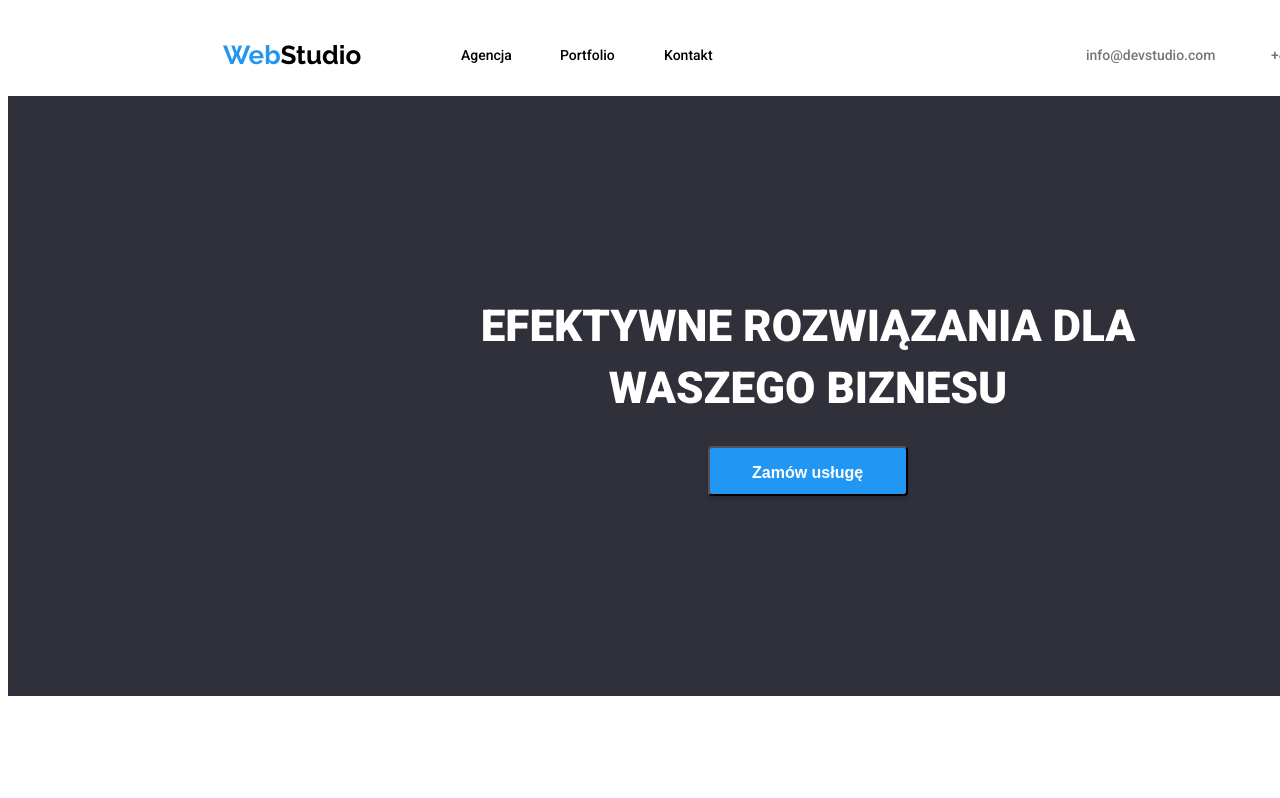
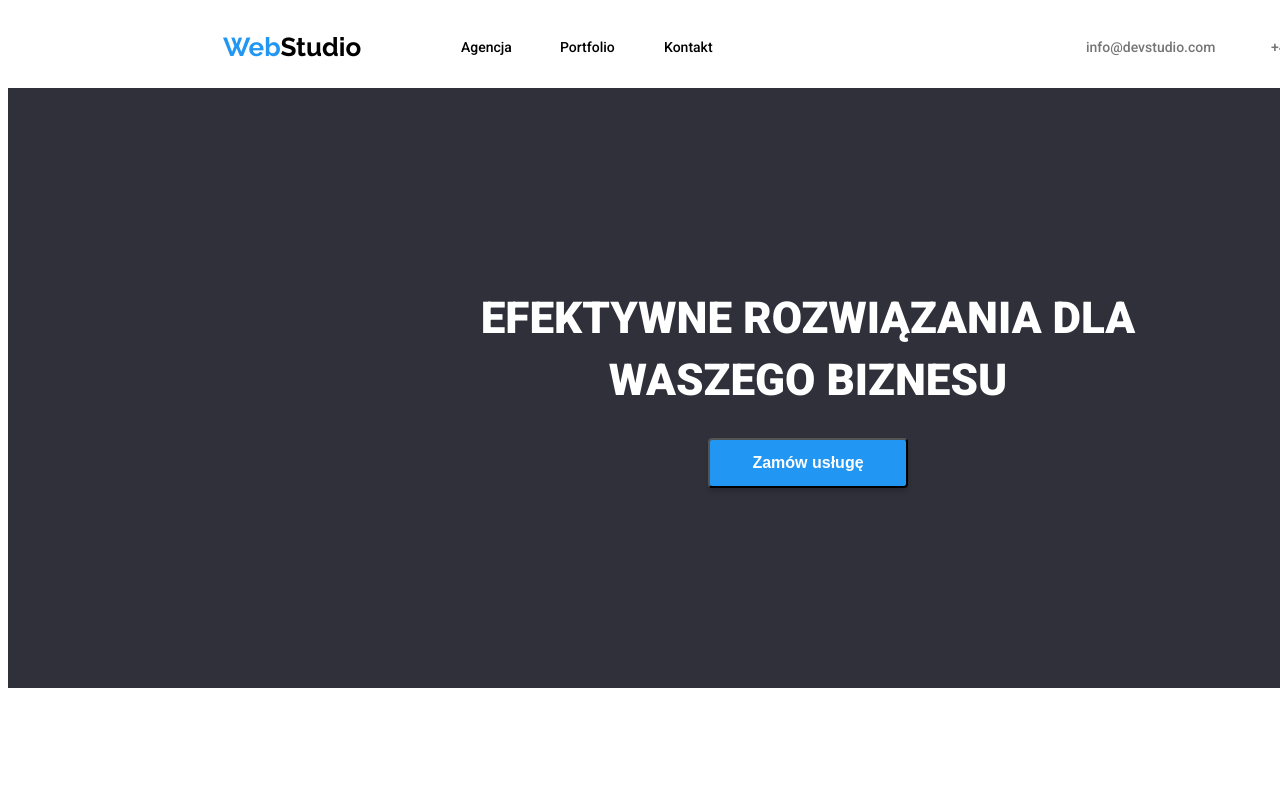
Before and after one commit to piotrgrabowski97/goit-markup-hw-02, a plain HTML site: page index.html in a window 1280 px wide. Shown: the top 798 px of the page. Drawn offline with Linux system fonts and the light colour scheme.

Commit message:
major update
index.html, portfolio.html and styles.css update

```diff
--- a/css/styles.css
+++ b/css/styles.css
@@ -1,5 +1,5 @@
 body {
-  font-family: 'Roboto', sans-serif;
+  font-family: 'Roboto', 'Raleway', sans-serif;
   width: 1600px;
   background: var(--white-color);
   color: var(--black-color);
@@ -37,6 +37,11 @@ body {
   background: var(--grey-color);
 }
 
+.element-second {
+  position: absolute;
+  width: 1600px;
+}
+
 .element-third {
   position: absolute;
   margin: 0;
@@ -70,7 +75,6 @@ body {
   left: 215px;
   top: 24px;
   font-family: 'Raleway';
-  font-weight: 700;
   font-size: 26px;
   line-height: 1.2;
   color: var(--blue-color);
@@ -86,7 +90,6 @@ body {
   left: 215px;
   top: 60px;
   font-family: 'Raleway';
-  font-weight: 700;
   font-size: 26px;
   line-height: 1.2;
   color: var(--blue-color);
@@ -97,10 +100,20 @@ body {
   color: var(--white-color);
 }
 
+.navigation {
+  position: absolute;
+  width: 254px;
+  height: 16px;
+  left: 453px;
+  top: 32px;
+}
+
 .agency-link {
   position: absolute;
-  left: 453px;
-  top: 32px;
+  left: 0%;
+  right: 0%;
+  top: 0%;
+  bottom: 0%;
   font-weight: 500;
   font-size: 14px;
   line-height: 1.1;
@@ -110,8 +123,10 @@ body {
 
 .portfolio-link {
   position: absolute;
-  left: 552px;
-  top: 32px;
+  left: 99px;
+  right: 0%;
+  top: 0%;
+  bottom: 0%;
   font-weight: 500;
   font-size: 14px;
   line-height: 1.1;
@@ -139,8 +154,10 @@ body {
 
 .contact-link {
   position: absolute;
-  left: 656px;
-  top: 32px;
+  left: 203px;
+  right: 0%;
+  top: 0%;
+  bottom: 0%;
   font-weight: 500;
   font-size: 14px;
   line-height: 1.1;
@@ -235,26 +252,14 @@ body {
   bottom: 200px;
   top: 350px;
   background: var(--blue-color);
+  color: var(--white-color);
+  font-weight: 700;
+  font-size: 16px;
+  line-height: 1.9;
+  text-align: center;
   box-shadow: 0px 4px 4px rgba(0, 0, 0, 0.15);
   border-radius: 4px;
   cursor: pointer;
-}
-
-.element-first-button-text {
-  position: absolute;
-  width: 117px;
-  height: 30px;
-  top: 10px;
-  bottom: 10px;
-  left: 42px;
-  right: 41px;
-  font-weight: 700;
-  font-size: 16px;
-  line-height: 1.9;
-  display: flex;
-  align-items: center;
-  text-align: center;
-  color: var(--white-color);
 }
 
 .list {
--- a/index.html
+++ b/index.html
@@ -20,7 +20,7 @@
         >Web<span class="logo-part-second">Studio</span>
       </a>
 
-      <nav>
+      <nav class="navigation">
         <ul class="list">
           <li>
             <a class="agency-link" href="/agency">Agencja</a>
@@ -40,9 +40,7 @@
     <main>
       <article class="element-first">
         <h1 class="element-first-header">EFEKTYWNE ROZWIĄZANIA DLA WASZEGO BIZNESU</h1>
-        <button class="element-first-button" type="button">
-          <span class="element-first-button-text">Zamów usługę</span>
-        </button>
+        <button class="element-first-button" type="button">Zamów usługę</button>
       </article>
 
       <div class="element-second">
```
Also changed, not shown: portfolio.html (+6 -14 lines).
